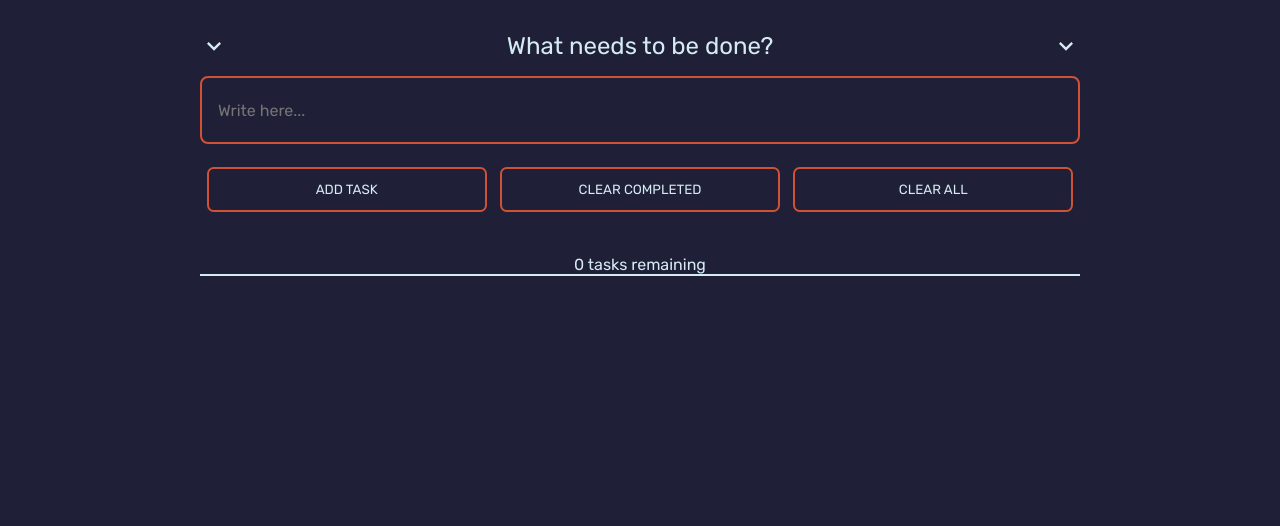
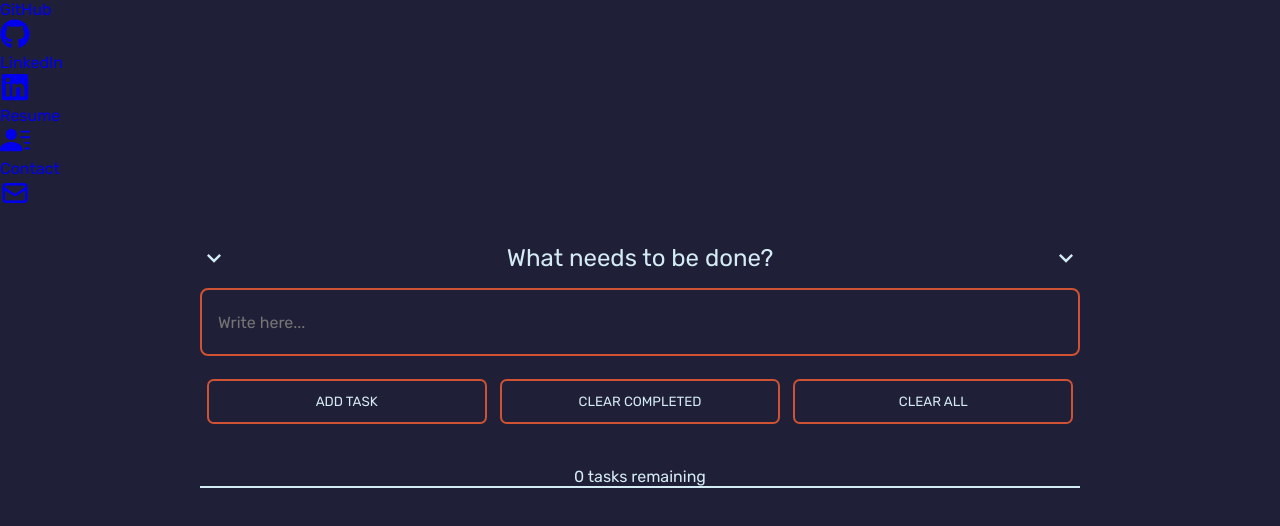
Before and after one commit to wmaKRET/better-todolist, a React (Create React App) app: page / in a window 1280 px wide. Shown: the top 526 px of the page. Built offline with nearby package versions, Linux system fonts and the light colour scheme.

Commit message:
Create Socials component to store links to my socials

```diff
--- a/src/App.js
+++ b/src/App.js
@@ -1,10 +1,14 @@
+import Socials from "./components/socials/Socials"
 import Tasks from "./components/tasks/Tasks"
 import "./scss/app.scss"
 
 const App = () => (
-  <div className="container">
-    <Tasks />
-  </div>
+  <>
+    <Socials />
+    <div className="container">
+      <Tasks />
+    </div>
+  </>
 )
 
 export default App
--- /dev/null
+++ b/src/components/socials/Socials.js
@@ -0,0 +1,50 @@
+import Resume from "../../assets/resume.pdf"
+
+import { BsFillPersonLinesFill } from "react-icons/bs"
+import { FaGithub, FaLinkedin } from "react-icons/fa"
+import { HiOutlineMail } from "react-icons/hi"
+
+const Socials = () => {
+    const socialsArray = [
+        {
+            name: "GitHub",
+            url: "https://github.com/wmaKRET",
+            icon: <FaGithub size={30} />
+        },
+        {
+            name: "LinkedIn",
+            url: "https://www.linkedin.com/in/wojciech-kret/",
+            icon: <FaLinkedin size={30} />
+        },
+        {
+            name: "Resume",
+            url: Resume,
+            icon: <BsFillPersonLinesFill size={30} />
+        },
+        {
+            name: "Contact",
+            url: "mailto:wmakret91@gmail.com",
+            icon: <HiOutlineMail size={30} />
+        }
+    ]
+
+    const socialElements = socialsArray.map((item, i) => (
+        <a
+            key={i}
+            href={item.url}
+            target="_blank"
+            className="socials__item"
+        >
+            <p className="socials__item-link">{item.name}</p>
+            {item.icon}
+        </a>
+    ))
+
+    return (
+        <div className="socials">
+            {socialElements}
+        </div>
+    )
+}
+
+export default Socials
```
Also changed, not shown: 1 other file (tests, documents, lock files or other folders).
